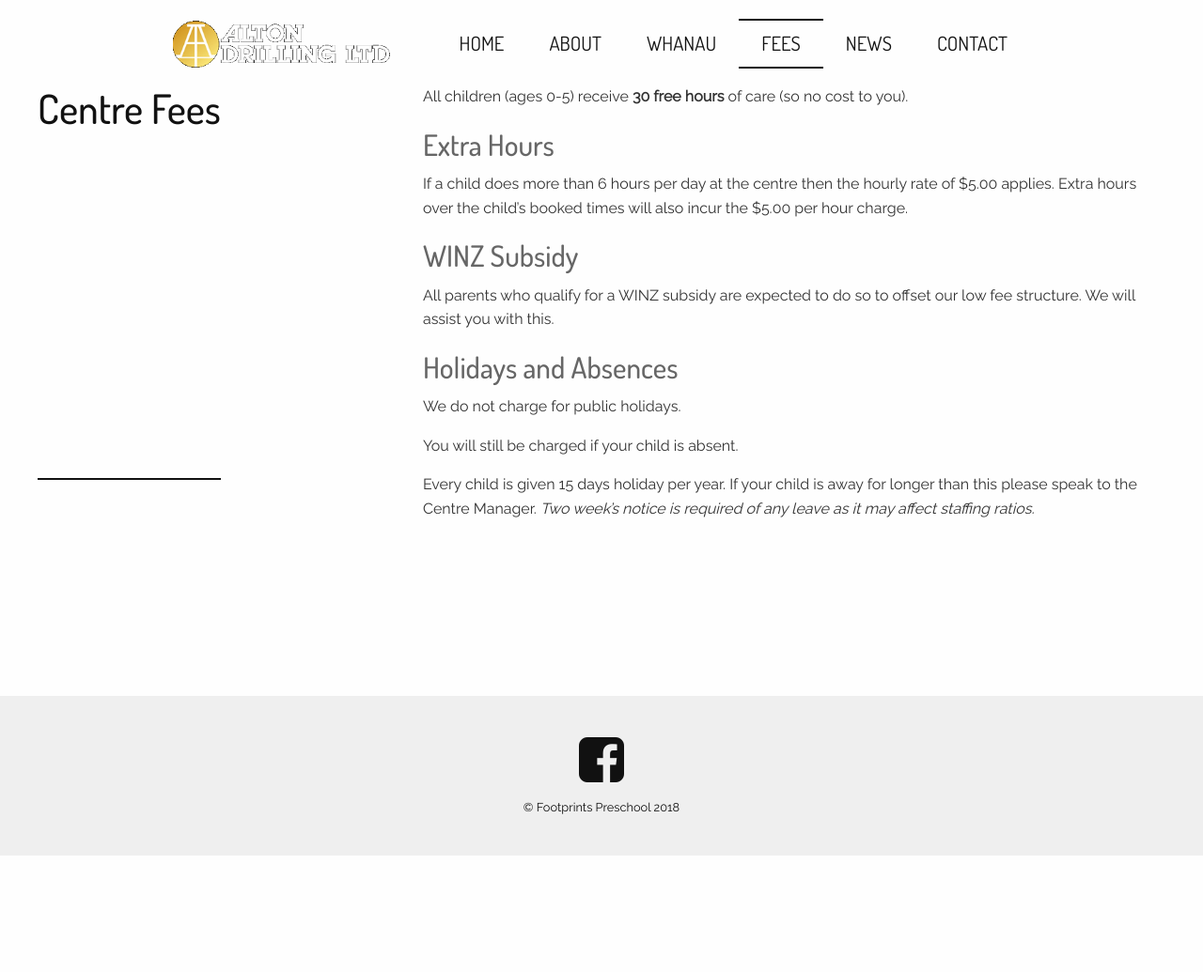
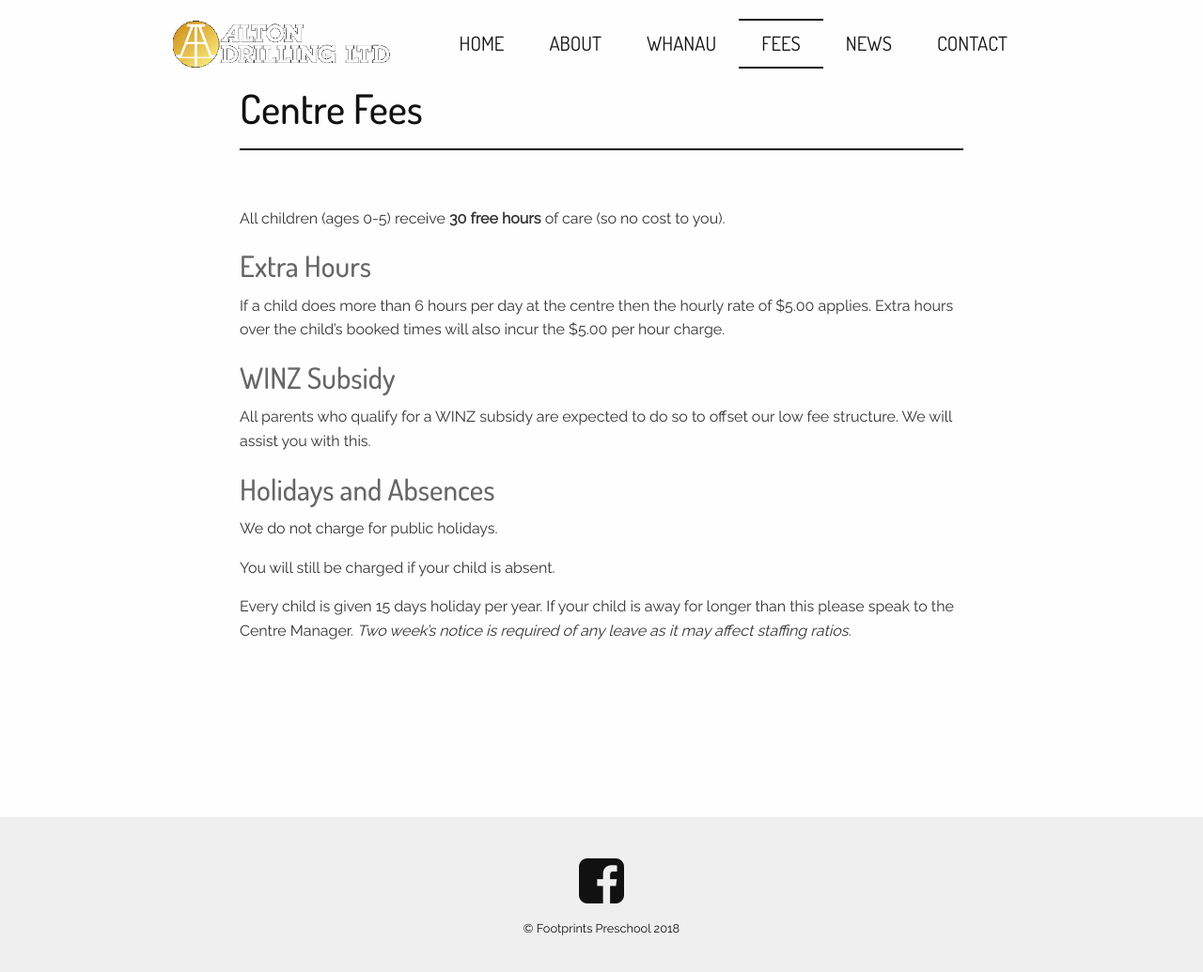
Before and after one commit to viv-b/footprints-preschool, a Jekyll site: the page built from fees.html, in a window 1280 px wide and 1040 px high. Shown: the top 1035 px of the window at 94% size. Built offline with Jekyll 4.4.1, drawn with Linux system fonts in a browser that asks for light colours; nearby versions of some CDN libraries.

Commit message:
Updated 'fees.html' via CloudCannon

```diff
--- a/fees.html
+++ b/fees.html
@@ -9,7 +9,9 @@ heading: Centre Fees
     <div class="grid-container padding-bottom">
         <div class="grid-x grid-margin-x">
 
-            {% include heading.html %}
+            <div class="large-offset-2 large-8 cell">
+                {% include heading.html %}
+            </div>
 
             <div class="large-offset-2 large-8 cell">
                 <div class="editable">
```
